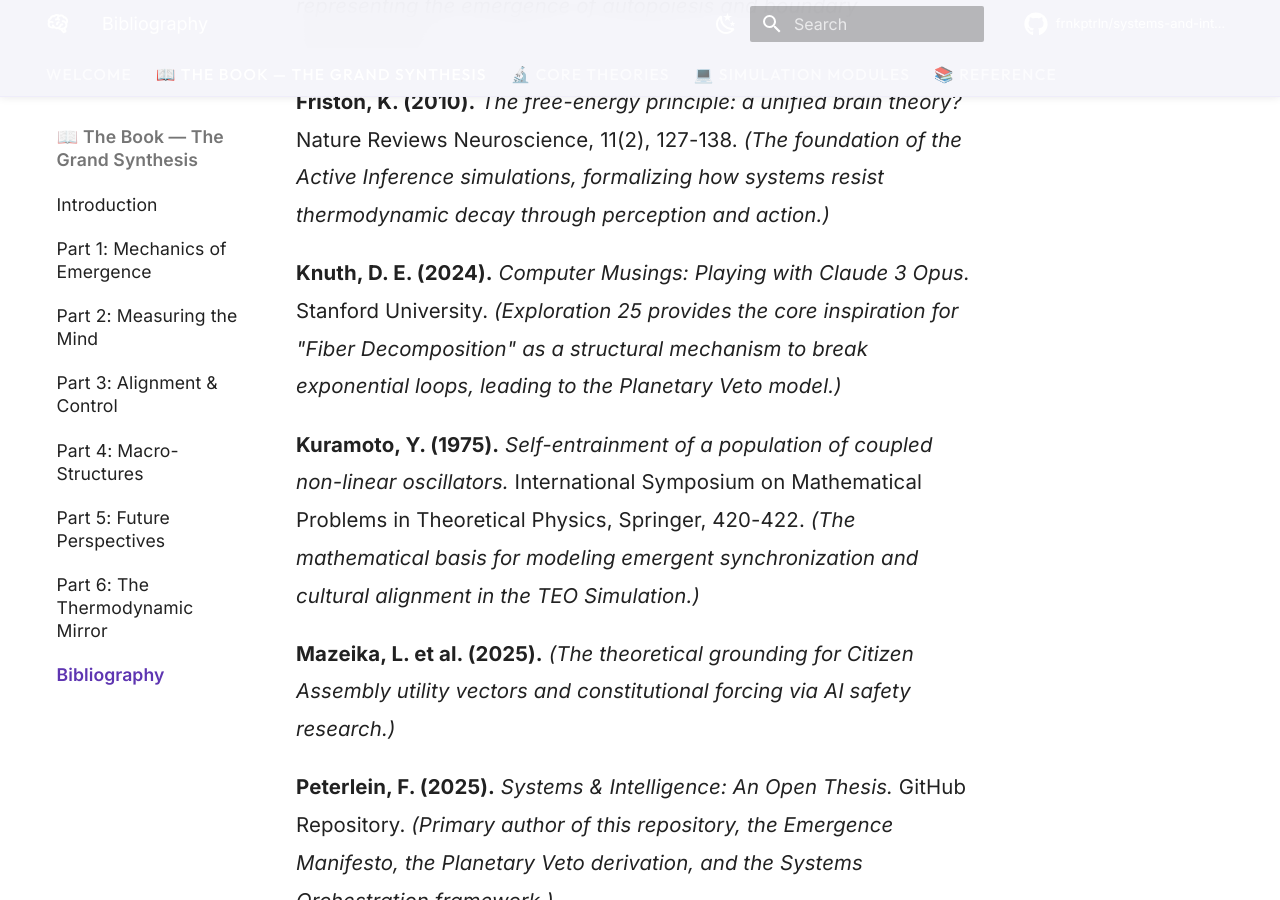
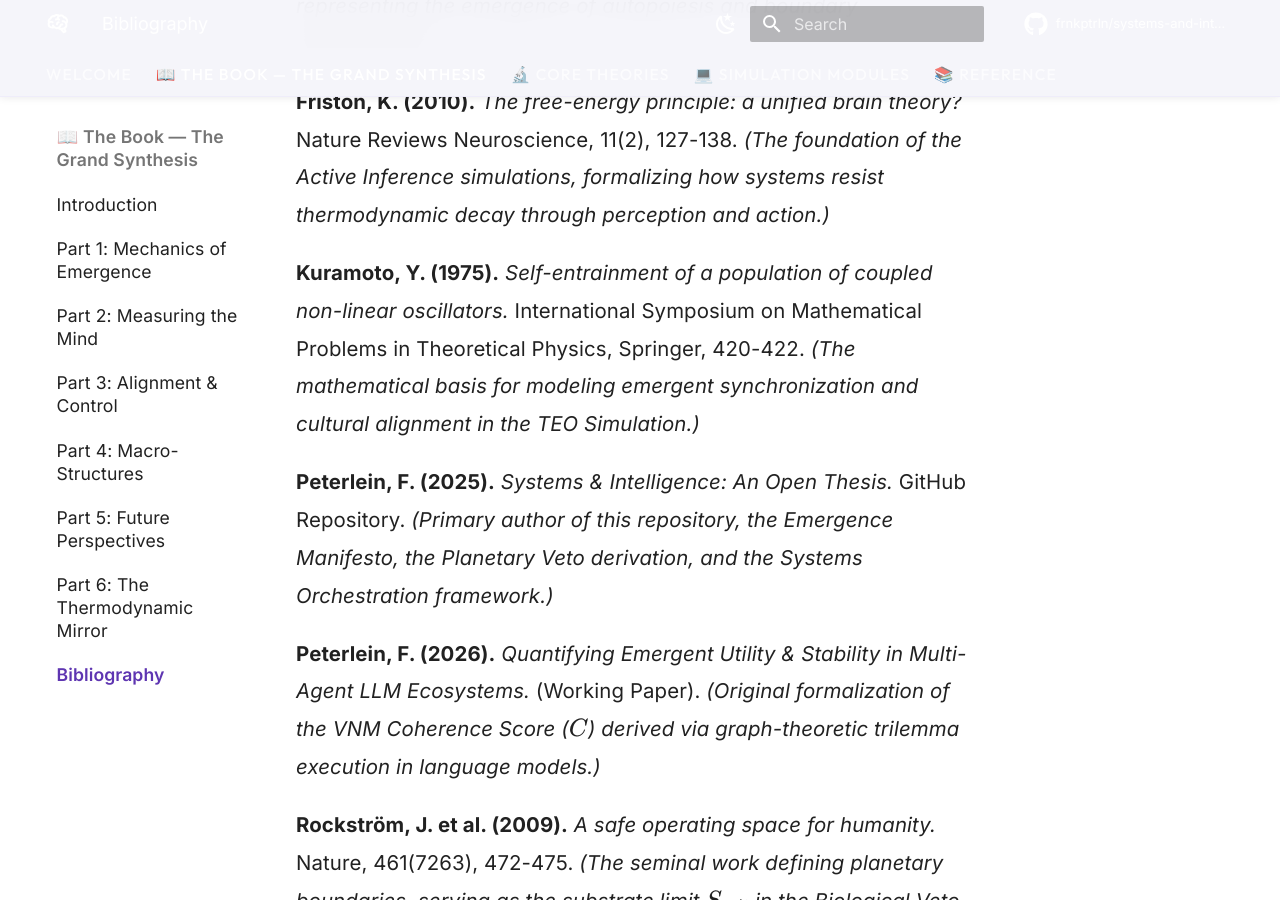
Before and after one commit to frnkptrln/systems-and-intelligence, an MkDocs documentation site: the page built from docs/book/07_bibliography.md, in a window 1280 px wide and 900 px high, scrolled down 863 px. Built offline with MkDocs 1.6.1 and Material for MkDocs 9.7.7, drawn with Linux system fonts in a browser that asks for light colours; comment, search, counter and statistics services are not loaded.

Commit message:
docs: Remove hallucinated citations to maintain structural accuracy

```diff
--- a/docs/book/07_bibliography.md
+++ b/docs/book/07_bibliography.md
@@ -16,16 +16,12 @@ The following references form the foundational pillars of the theories and simul
 *The free-energy principle: a unified brain theory?* Nature Reviews Neuroscience, 11(2), 127-138.
 *(The foundation of the Active Inference simulations, formalizing how systems resist thermodynamic decay through perception and action.)*
 
-**Knuth, D. E. (2024).**
-*Computer Musings: Playing with Claude 3 Opus.* Stanford University.
-*(Exploration 25 provides the core inspiration for "Fiber Decomposition" as a structural mechanism to break exponential loops, leading to the Planetary Veto model.)*
+
 
 **Kuramoto, Y. (1975).**
 *Self-entrainment of a population of coupled non-linear oscillators.* International Symposium on Mathematical Problems in Theoretical Physics, Springer, 420-422.
 *(The mathematical basis for modeling emergent synchronization and cultural alignment in the TEO Simulation.)*
 
-**Mazeika, L. et al. (2025).**
-*(The theoretical grounding for Citizen Assembly utility vectors and constitutional forcing via AI safety research.)*
 
 **Peterlein, F. (2025).**
 *Systems & Intelligence: An Open Thesis.* GitHub Repository.
```
Also changed, not shown: simulation-models/planetary-veto/README.md (+0 -1 lines), 1 other file.
